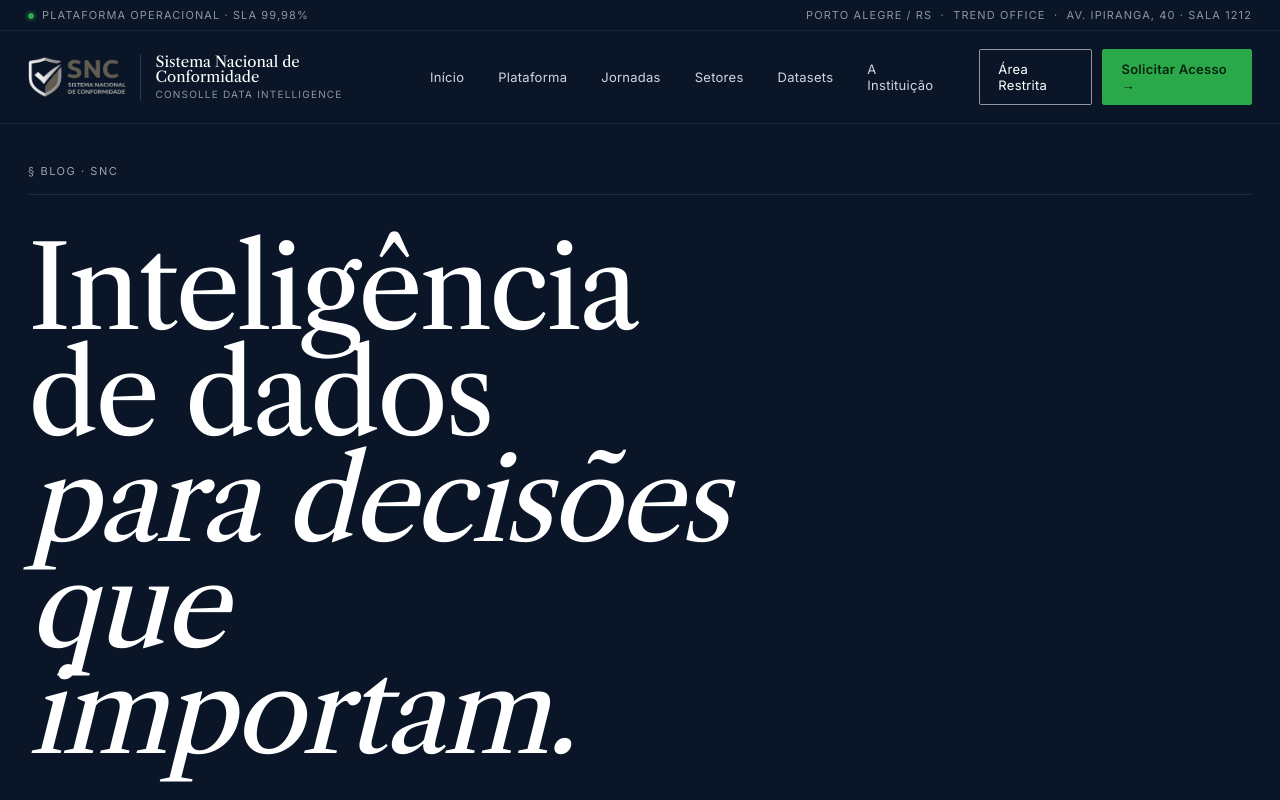
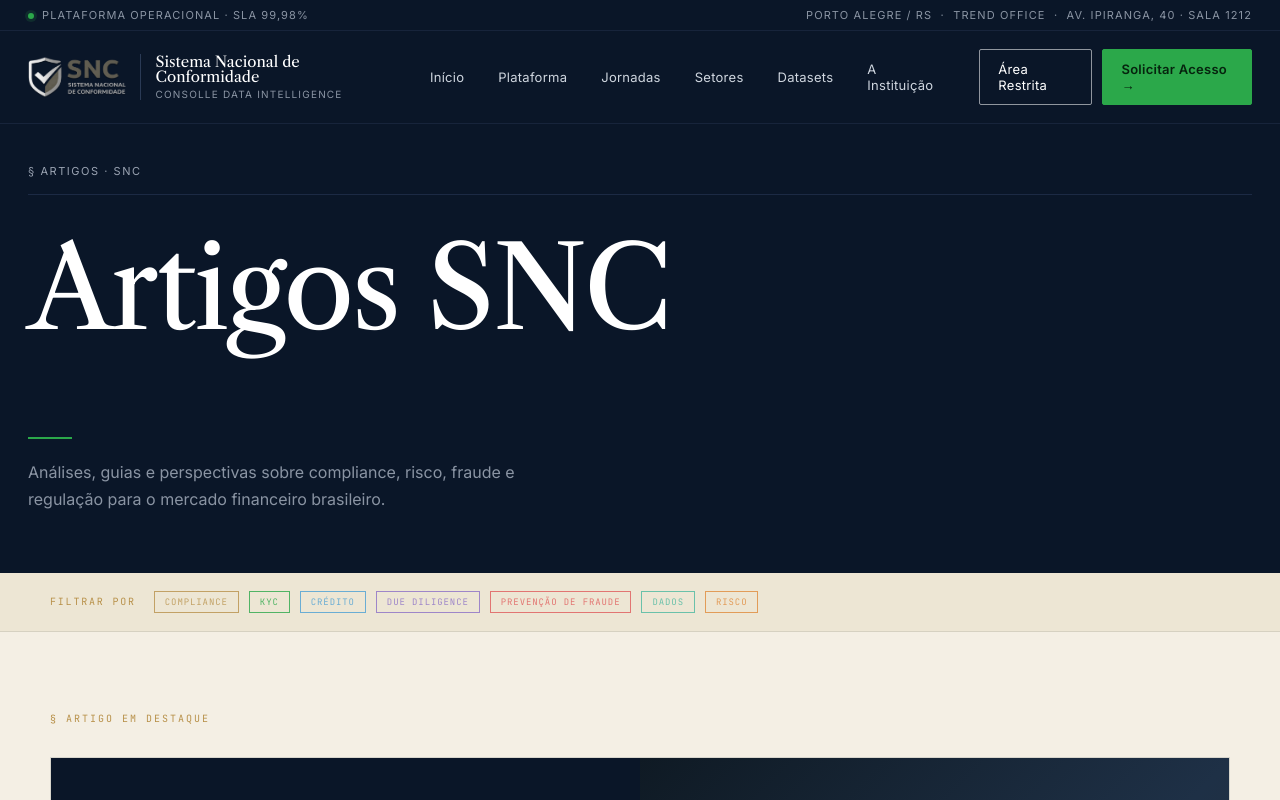
Before and after one commit to ctoutbank/snc-site, a Next.js app: page /artigos in a window 1280 px wide. Shown: the top 800 px of the page. Built offline with nearby package versions, Linux system fonts and the light colour scheme.

Commit message:
content(artigos): simplifica título do hero — remove frase longa, ajusta tag para ARTIGOS · SNC

```diff
--- a/src/app/artigos/page.tsx
+++ b/src/app/artigos/page.tsx
@@ -36,11 +36,10 @@ export default function BlogPage() {
         <div className="snc-hero-bg" style={{ background: 'var(--snc-navy)' }} />
         <div className="snc-hero-inner" style={{ paddingBottom: 60 }}>
           <div className="snc-hero-meta">
-            <span className="snc-hero-tag">§ BLOG · SNC</span>
+            <span className="snc-hero-tag">§ ARTIGOS · SNC</span>
           </div>
           <h1 className="snc-hero-title" style={{ marginTop: 28, maxWidth: 700 }}>
-            Inteligência de dados{' '}
-            <em>para decisões que importam.</em>
+            Artigos SNC
           </h1>
           <div className="snc-hero-lede">
             <p style={{ color: '#8a94a3', fontSize: 16, lineHeight: 1.7, maxWidth: 560, margin: 0 }}>
```
